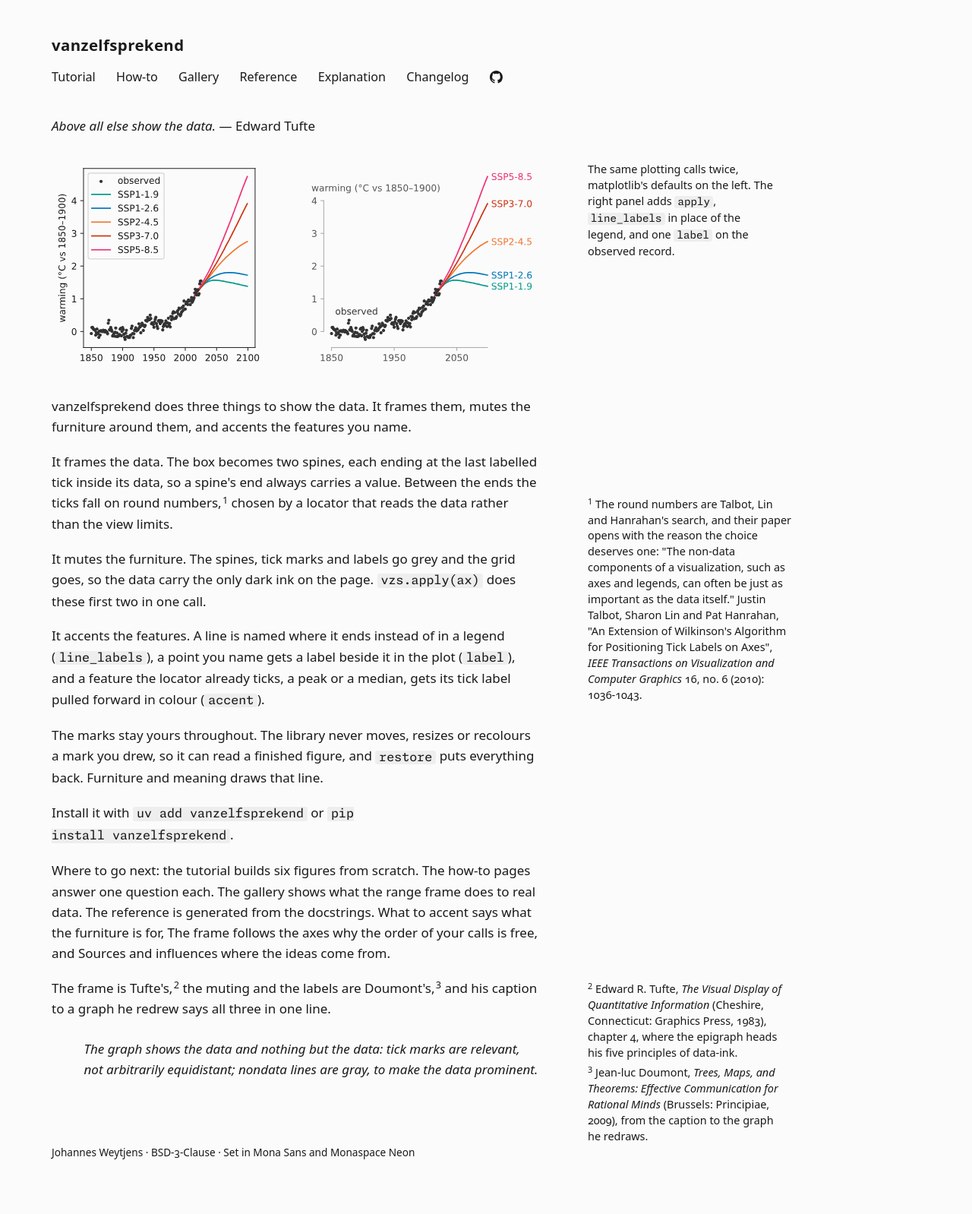
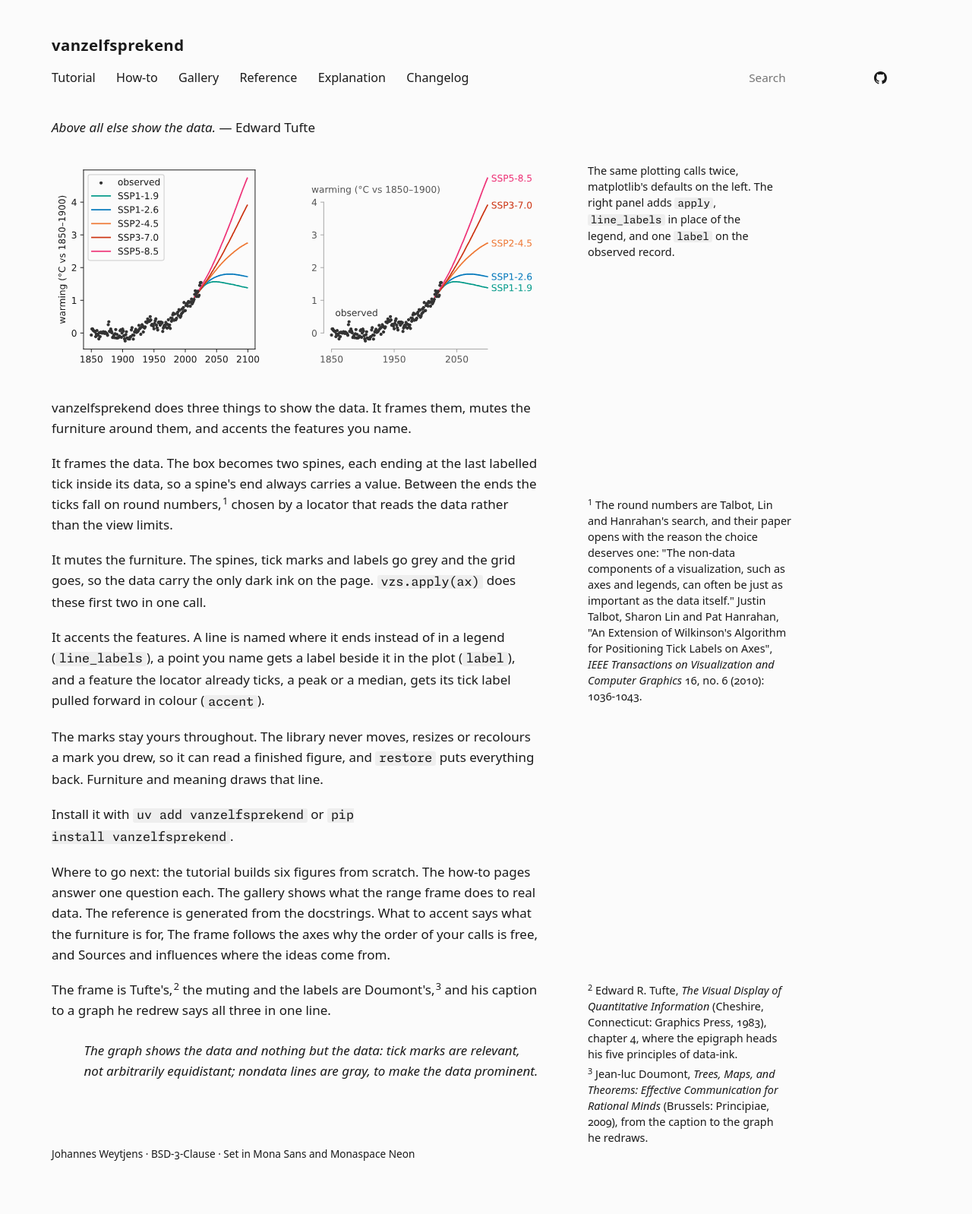
Before and after one commit to jpweytjens/vanzelfsprekend, an MkDocs documentation site: the page built from docs/index.md, in a window 1280 px wide. Shown: the whole page at 76% size. Built offline with MkDocs 1.6.1, drawn with Linux system fonts in a browser that asks for light colours; some web fonts are replaced.

Commit message:
feat(docs): add site search
Checked the built search_index.json (Chrome browser tools were
unavailable after two attempts, so this checked index contents,
not rendered lunr results):

- 'accent' locations include reference/axes/#vanzelfsprekend.accent,
  how-to/accent/, and explanation/accent/ (What to accent)
- 'SummaryLocator' locations include
  reference/locators/#vanzelfsprekend.SummaryLocator and
  how-to/locators/
- 'grand tours' locations include tutorial/grand-tours/ and gallery/

site/search/ built lunr.js, main.js, search_index.json, worker.js
under `mkdocs build --strict`.

```diff
--- a/docs/theme/main.html
+++ b/docs/theme/main.html
@@ -20,8 +20,17 @@
         <a href="{{ target | url }}"{% if item.active %} class="current"{% endif %}>{{ item.title }}</a>
       {% endif %}
     {% endfor %}
+    {% if 'search' in config.plugins %}
+    <form class="search" role="search" onsubmit="return false">
+      <input id="mkdocs-search-query" type="search" placeholder="Search" aria-label="Search the site">
+    </form>
+    {% endif %}
     <a class="repo" href="{{ config.repo_url }}" aria-label="Source on GitHub" title="Source on GitHub"><svg viewBox="0 0 16 16" aria-hidden="true" focusable="false" fill="currentColor"><path d="M8 0C3.58 0 0 3.58 0 8c0 3.54 2.29 6.53 5.47 7.59.4.07.55-.17.55-.38 0-.19-.01-.82-.01-1.49-2.01.37-2.53-.49-2.69-.94-.09-.23-.48-.94-.82-1.13-.28-.15-.68-.52-.01-.53.63-.01 1.08.58 1.23.82.72 1.21 1.87.87 2.33.66.07-.52.28-.87.51-1.07-1.78-.2-3.64-.89-3.64-3.95 0-.87.31-1.59.82-2.15-.08-.2-.36-1.02.08-2.12 0 0 .67-.21 2.2.82.64-.18 1.32-.27 2-.27.68 0 1.36.09 2 .27 1.53-1.04 2.2-.82 2.2-.82.44 1.1.16 1.92.08 2.12.51.56.82 1.27.82 2.15 0 3.07-1.87 3.75-3.65 3.95.29.25.54.73.54 1.48 0 1.07-.01 1.93-.01 2.2 0 .21.15.46.55.38A8.012 8.012 0 0 0 16 8c0-4.42-3.58-8-8-8z"/></svg></a>
   </nav>
+
+  {% if 'search' in config.plugins %}
+  <div id="mkdocs-search-results" class="search-results"></div>
+  {% endif %}
 
   {% if page.parent and page.parent.children | length > 1 %}
   <nav class="siblings" aria-label="{{ page.parent.title }}">
@@ -57,5 +66,11 @@
     Johannes Weytjens · <a href="{{ config.repo_url }}/blob/main/LICENSE">BSD-3-Clause</a> · Set in Mona Sans and Monaspace Neon
   </footer>
 </div>
+{% if 'search' in config.plugins %}
+<script>var base_url = {{ base_url | tojson }};</script>
+{% for script in config.extra_javascript %}
+<script src="{{ script | url }}"></script>
+{% endfor %}
+{% endif %}
 </body>
 </html>
--- a/docs/theme/style.css
+++ b/docs/theme/style.css
@@ -312,3 +312,18 @@
   .with-toc { display: block; }
   .page-toc { display: none; }
 }
+
+/* Search: the box sits among the section links; results replace nothing
+   and take the article's measure above the page content, hidden while empty. */
+.search { margin-left: auto; }
+.search input {
+  font: inherit; font-size: 0.9rem; color: var(--ink);
+  background: transparent; border: 0; border-bottom: 1px solid var(--ink-soft);
+  padding: 0.1em 0; width: 9em;
+}
+.search input:focus { outline: none; border-bottom-color: var(--link); }
+.search-results { max-width: 66ch; }
+.search-results:empty { display: none; }
+.search-results article { margin: 1.2rem 0; }
+.search-results h3 { margin: 0 0 0.2rem; font-size: 1rem; }
+.search-results p { margin: 0; color: var(--ink-soft); font-size: 0.9rem; }
--- a/mkdocs.yml
+++ b/mkdocs.yml
@@ -19,6 +19,7 @@
   - docs_hooks.py
 
 plugins:
+  - search
   - mkdocstrings:
       handlers:
         python:
```
